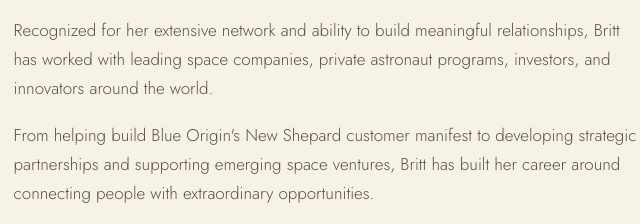
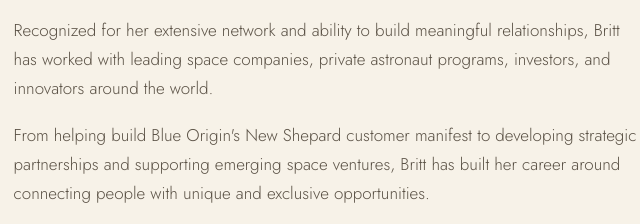
Before and after one commit to thespaceconcierge/space_concierge, a plain HTML site: page index.html in a window 1280 px wide. Shown: the part 1248-1472 px from the top of the page, 582-1222 px from the left. Drawn offline with Linux system fonts and the light colour scheme.

Commit message:
About: use 'unique and exclusive opportunities'
Co-Authored-By: Claude Sonnet 5.5 <noreply@anthropic.com>

```diff
--- a/index.html
+++ b/index.html
@@ -139,7 +139,7 @@
           <h2>Meet Britt Tucker</h2>
           <p>Britt Tucker is a seasoned sales and business development professional with more than a decade of experience in the commercial space industry.</p>
           <p>Recognized for her extensive network and ability to build meaningful relationships, Britt has worked with leading space companies, private astronaut programs, investors, and innovators around the world.</p>
-          <p>From helping build Blue Origin's New Shepard customer manifest to developing strategic partnerships and supporting emerging space ventures, Britt has built her career around connecting people with extraordinary opportunities.</p>
+          <p>From helping build Blue Origin's New Shepard customer manifest to developing strategic partnerships and supporting emerging space ventures, Britt has built her career around connecting people with unique and exclusive opportunities.</p>
           <p>As a trusted industry advisor and investor board member, she brings a rare combination of industry expertise, personal relationships, and access to the evolving world of commercial space.</p>
           <a class="link" href="https://www.linkedin.com/in/britttucker/" target="_blank" rel="noopener">Britt on LinkedIn <span aria-hidden="true">&rarr;</span></a>
         </div>
```
